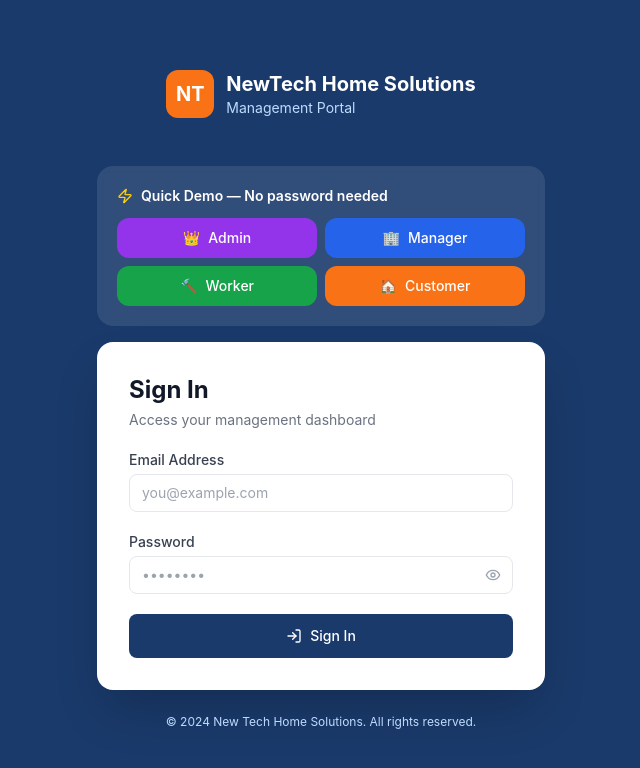
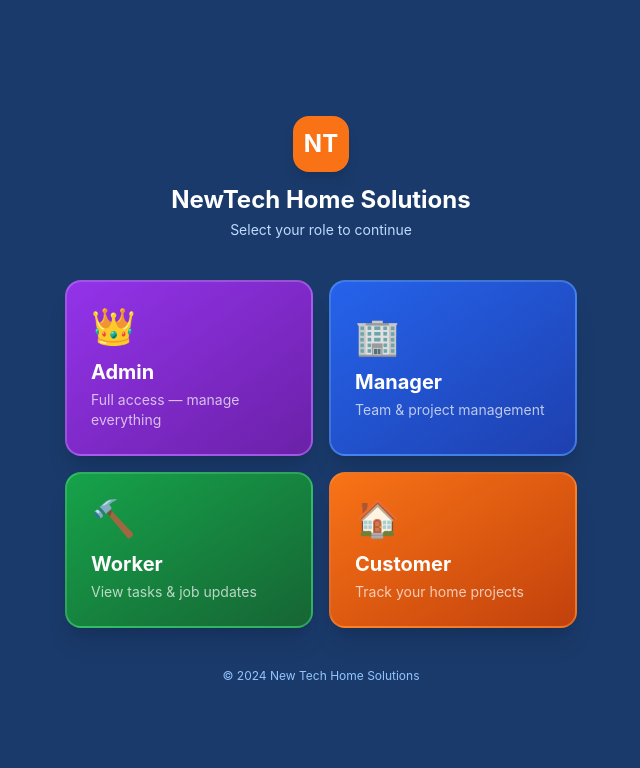
Before and after one commit to madan123051/managenewtech, a Next.js app: page /login in a window 1280 px wide. Shown: the top 768 px of the page, without its empty margins (319-959 px from the left). Built offline with nearby package versions, Linux system fonts and the light colour scheme; no server answers.

Commit message:
Replace login with direct role selector - no password needed

```diff
--- a/app/login/page.tsx
+++ b/app/login/page.tsx
@@ -1,122 +1,93 @@
 'use client';
 
-import { useState, useEffect } from 'react';
 import { useRouter } from 'next/navigation';
 import { useAuth } from '@/context/AuthContext';
-import toast from 'react-hot-toast';
-import { Eye, EyeOff, LogIn, Zap } from 'lucide-react';
+import { useEffect } from 'react';
 
-function getDashboardByRole(role: string) {
-  if (role === 'manager') return '/manager-dashboard';
-  if (role === 'worker') return '/worker-dashboard';
-  if (role === 'customer') return '/customer-dashboard';
-  return '/dashboard';
-}
-
-const DEMO_ROLES = [
-  { role: 'admin' as const,    label: 'Admin',    color: 'bg-purple-600 hover:bg-purple-700',  emoji: '👑' },
-  { role: 'manager' as const,  label: 'Manager',  color: 'bg-blue-600 hover:bg-blue-700',    emoji: '🏢' },
-  { role: 'worker' as const,   label: 'Worker',   color: 'bg-green-600 hover:bg-green-700',  emoji: '🔨' },
-  { role: 'customer' as const, label: 'Customer', color: 'bg-orange-500 hover:bg-orange-600', emoji: '🏠' },
+const ROLES = [
+  {
+    role: 'admin' as const,
+    label: 'Admin',
+    description: 'Full access — manage everything',
+    emoji: '👑',
+    gradient: 'from-purple-600 to-purple-800',
+    border: 'border-purple-400',
+    path: '/dashboard',
+  },
+  {
+    role: 'manager' as const,
+    label: 'Manager',
+    description: 'Team & project management',
+    emoji: '🏢',
+    gradient: 'from-blue-600 to-blue-800',
+    border: 'border-blue-400',
+    path: '/manager-dashboard',
+  },
+  {
+    role: 'worker' as const,
+    label: 'Worker',
+    description: 'View tasks & job updates',
+    emoji: '🔨',
+    gradient: 'from-green-600 to-green-800',
+    border: 'border-green-400',
+    path: '/worker-dashboard',
+  },
+  {
+    role: 'customer' as const,
+    label: 'Customer',
+    description: 'Track your home projects',
+    emoji: '🏠',
+    gradient: 'from-orange-500 to-orange-700',
+    border: 'border-orange-400',
+    path: '/customer-dashboard',
+  },
 ];
 
 export default function LoginPage() {
-  const { signIn, demoLogin, portalUser } = useAuth();
+  const { demoLogin, portalUser } = useAuth();
   const router = useRouter();
-  const [email, setEmail] = useState('');
-  const [password, setPassword] = useState('');
-  const [showPwd, setShowPwd] = useState(false);
-  const [loading, setLoading] = useState(false);
 
-  // Redirect if already logged in
   useEffect(() => {
     if (portalUser) {
-      router.push(getDashboardByRole(portalUser.role));
+      const found = ROLES.find(r => r.role === portalUser.role);
+      router.push(found?.path ?? '/dashboard');
     }
   }, [portalUser, router]);
 
-  const handleSubmit = async (e: React.FormEvent) => {
-    e.preventDefault();
-    setLoading(true);
-    try {
-      const pu = await signIn(email, password);
-      router.push(getDashboardByRole(pu?.role ?? 'admin'));
-    } catch {
-      toast.error('Invalid email or password');
-    } finally {
-      setLoading(false);
-    }
+  if (portalUser) return null;
+
+  const handleSelect = (role: 'admin' | 'manager' | 'worker' | 'customer', path: string) => {
+    demoLogin(role);
+    router.push(path);
   };
 
-  const handleDemo = (role: 'admin' | 'manager' | 'worker' | 'customer') => {
-    demoLogin(role);
-    router.push(getDashboardByRole(role));
-  };
-
-  if (portalUser) return null;
-
   return (
-    <div className="min-h-screen bg-[#1a3a6b] flex items-center justify-center p-4">
-      <div className="w-full max-w-md">
-        <div className="text-center mb-8">
-          <div className="inline-flex items-center gap-3 mb-4">
-            <div className="w-12 h-12 rounded-xl bg-orange-500 flex items-center justify-center text-white font-bold text-xl">NT</div>
-            <div className="text-left">
-              <h1 className="text-white text-xl font-bold">NewTech Home Solutions</h1>
-              <p className="text-blue-200 text-sm">Management Portal</p>
+    <div className="min-h-screen bg-[#1a3a6b] flex flex-col items-center justify-center p-6">
+      {/* Header */}
+      <div className="text-center mb-10">
+        <div className="inline-flex items-center gap-3 mb-3">
+          <div className="w-14 h-14 rounded-2xl bg-orange-500 flex items-center justify-center text-white font-bold text-2xl shadow-lg">NT</div>
         </div>
-          </div>
+        <h1 className="text-white text-2xl font-bold">NewTech Home Solutions</h1>
+        <p className="text-blue-200 text-sm mt-1">Select your role to continue</p>
       </div>
 
-        {/* Demo Login Buttons */}
-        <div className="bg-white/10 rounded-2xl p-5 mb-4 backdrop-blur-sm">
-          <div className="flex items-center gap-2 mb-3">
-            <Zap className="w-4 h-4 text-yellow-400" />
-            <p className="text-white text-sm font-semibold">Quick Demo — No password needed</p>
-          </div>
-          <div className="grid grid-cols-2 gap-2">
-            {DEMO_ROLES.map(({ role, label, color, emoji }) => (
+      {/* Role Cards */}
+      <div className="grid grid-cols-1 sm:grid-cols-2 gap-4 w-full max-w-lg">
+        {ROLES.map(({ role, label, description, emoji, gradient, border, path }) => (
           <button
             key={role}
-                onClick={() => handleDemo(role)}
-                className={`${color} text-white text-sm font-medium py-2.5 px-3 rounded-xl transition-colors flex items-center justify-center gap-2`}
+            onClick={() => handleSelect(role, path)}
+            className={`bg-gradient-to-br ${gradient} border-2 ${border} border-opacity-50 rounded-2xl p-6 text-left hover:scale-105 active:scale-95 transition-transform shadow-xl`}
           >
-                <span>{emoji}</span>
-                {label}
+            <div className="text-4xl mb-3">{emoji}</div>
+            <h2 className="text-white text-xl font-bold">{label}</h2>
+            <p className="text-white/70 text-sm mt-1">{description}</p>
           </button>
         ))}
       </div>
-        </div>
 
-        <form onSubmit={handleSubmit} className="bg-white rounded-2xl p-8 shadow-2xl space-y-5">
-          <div>
-            <h2 className="text-2xl font-bold text-gray-900 mb-1">Sign In</h2>
-            <p className="text-gray-500 text-sm">Access your management dashboard</p>
-          </div>
-
-          <div>
-            <label className="label">Email Address</label>
-            <input type="email" required value={email} onChange={e => setEmail(e.target.value)} className="input" placeholder="you@example.com" />
-          </div>
-
-          <div>
-            <label className="label">Password</label>
-            <div className="relative">
-              <input type={showPwd ? 'text' : 'password'} required value={password} onChange={e => setPassword(e.target.value)} className="input pr-10" placeholder="••••••••" />
-              <button type="button" onClick={() => setShowPwd(!showPwd)} className="absolute right-3 top-1/2 -translate-y-1/2 text-gray-400 hover:text-gray-600">
-                {showPwd ? <EyeOff className="w-4 h-4" /> : <Eye className="w-4 h-4" />}
-              </button>
-            </div>
-          </div>
-
-          <button type="submit" disabled={loading} className="w-full btn-primary flex items-center justify-center gap-2 py-3">
-            {loading ? <div className="w-4 h-4 border-2 border-white border-t-transparent rounded-full animate-spin" /> : <LogIn className="w-4 h-4" />}
-            {loading ? 'Signing In...' : 'Sign In'}
-          </button>
-        </form>
-
-        <p className="text-center text-blue-200 text-xs mt-6">© 2024 New Tech Home Solutions. All rights reserved.</p>
-      </div>
+      <p className="text-blue-300 text-xs mt-10">© 2024 New Tech Home Solutions</p>
     </div>
   );
 }
```
Lines whose indentation alone changed are shown as unchanged.
